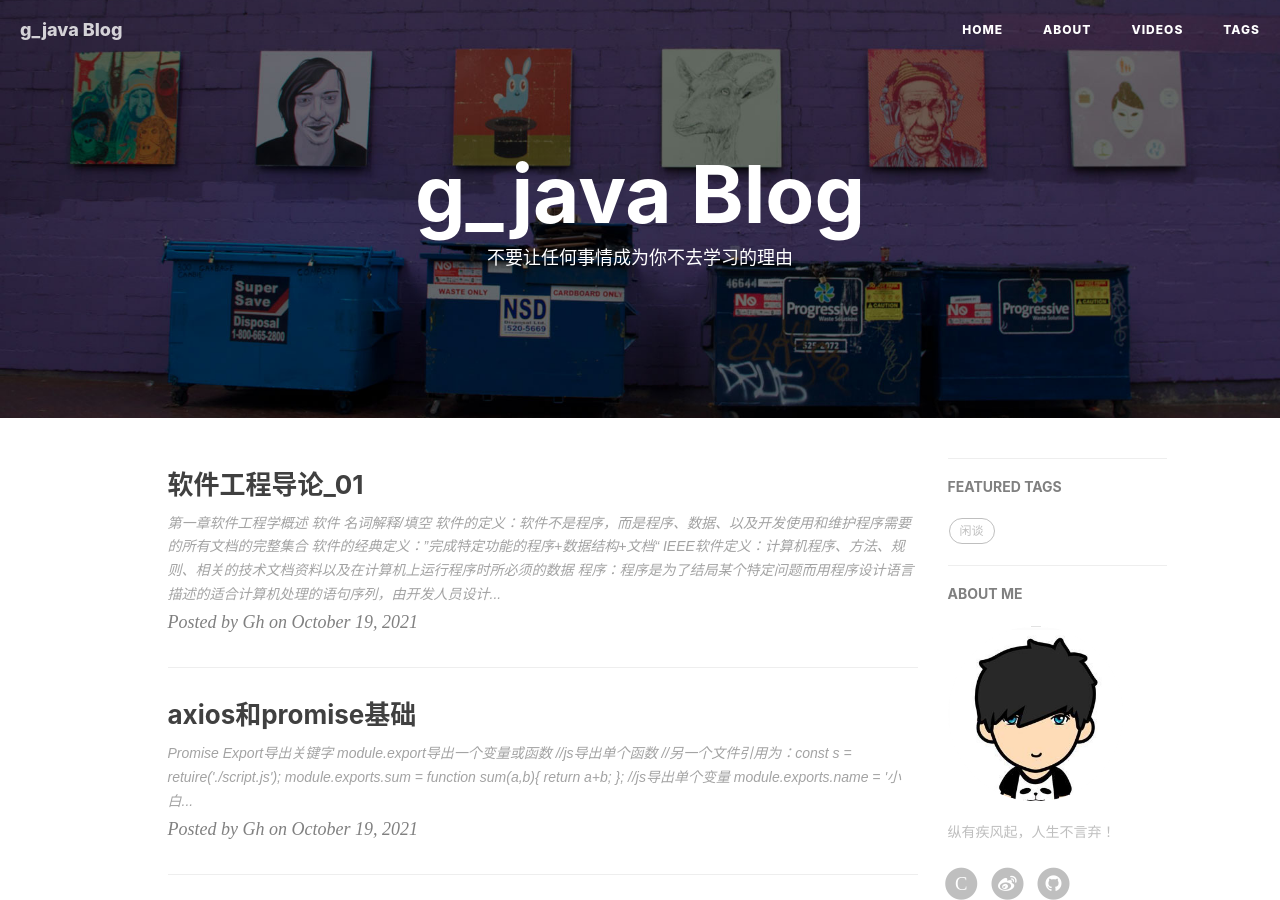
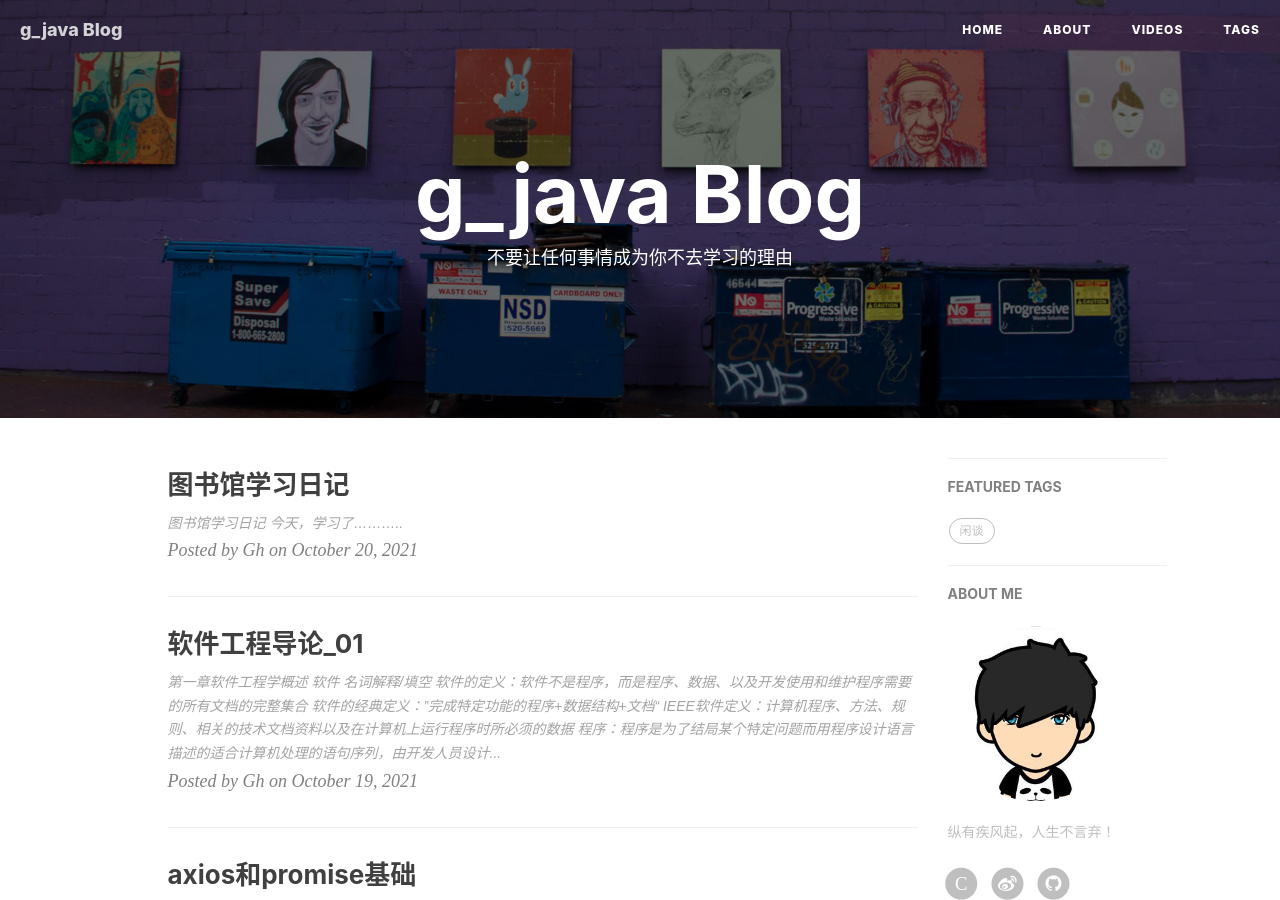
Before and after one commit to BlackCat-G/gjava520.github.io, a Jekyll site: the page built from index.html, in a window 1280 px wide and 900 px high. Built offline with Jekyll 4.4.1, drawn with Linux system fonts in a browser that asks for light colours; nearby versions of some CDN libraries; the list of posts is cut into pages by our own code; comment, search, counter and statistics services are not loaded.

Commit message:
updateLibrary

```diff
--- /dev/null
+++ b/_posts/2021-10-20-library.md
@@ -0,0 +1,14 @@
+---
+layout:     post
+title:      "图书馆学习日记"
+date:       2021-10-20 22:10:00
+author:     "Gh"
+header-img: "img/post-bg-rwd.jpg"
+tags:
+    - libraryStudy
+
+---
+
+# 图书馆学习日记
+
+今天，学习了...........
```
Also changed, not shown: _videos/2021-10-20-library.md (+2 -0 lines).
